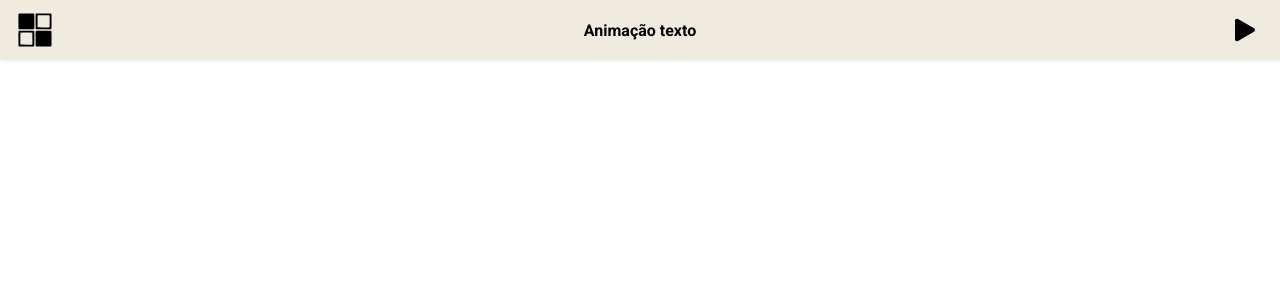
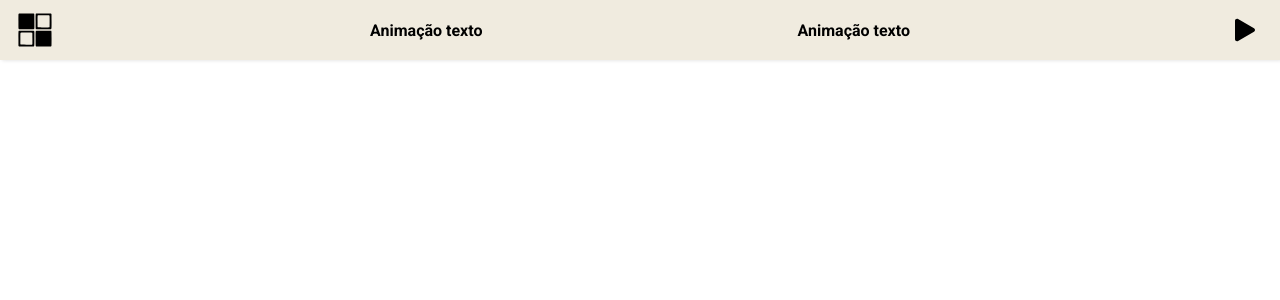
Before and after one commit to asafe-fernandes/algebra-site, a Next.js app in the folder front-end/: page / in a window 1280 px wide. Shown: the top 300 px of the page. Built offline with nearby package versions, Linux system fonts and the light colour scheme.

Commit message:
commit teste

```diff
--- a/front-end/src/modules/layout/Header.tsx
+++ b/front-end/src/modules/layout/Header.tsx
@@ -8,6 +8,7 @@ export default function Header(){
     <header className={styles.headerContainer}>
       <LinkIcon href='/'><Logo /></LinkIcon>
       <h5>Animação texto</h5>
+      <h5>Animação texto</h5>
       <LinkIcon href='/login'><BsPlayFill /></LinkIcon>
     </header>
   );
```
